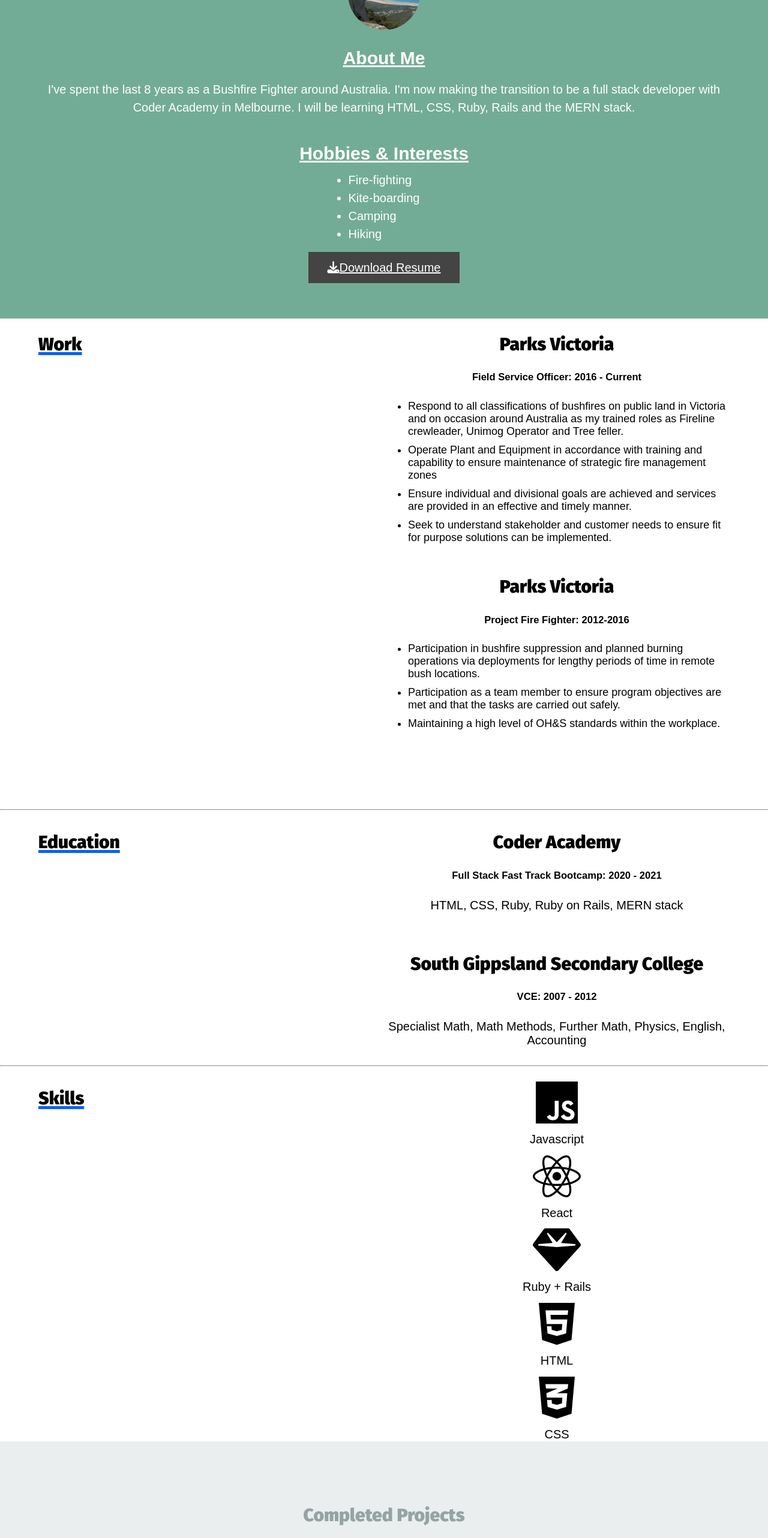
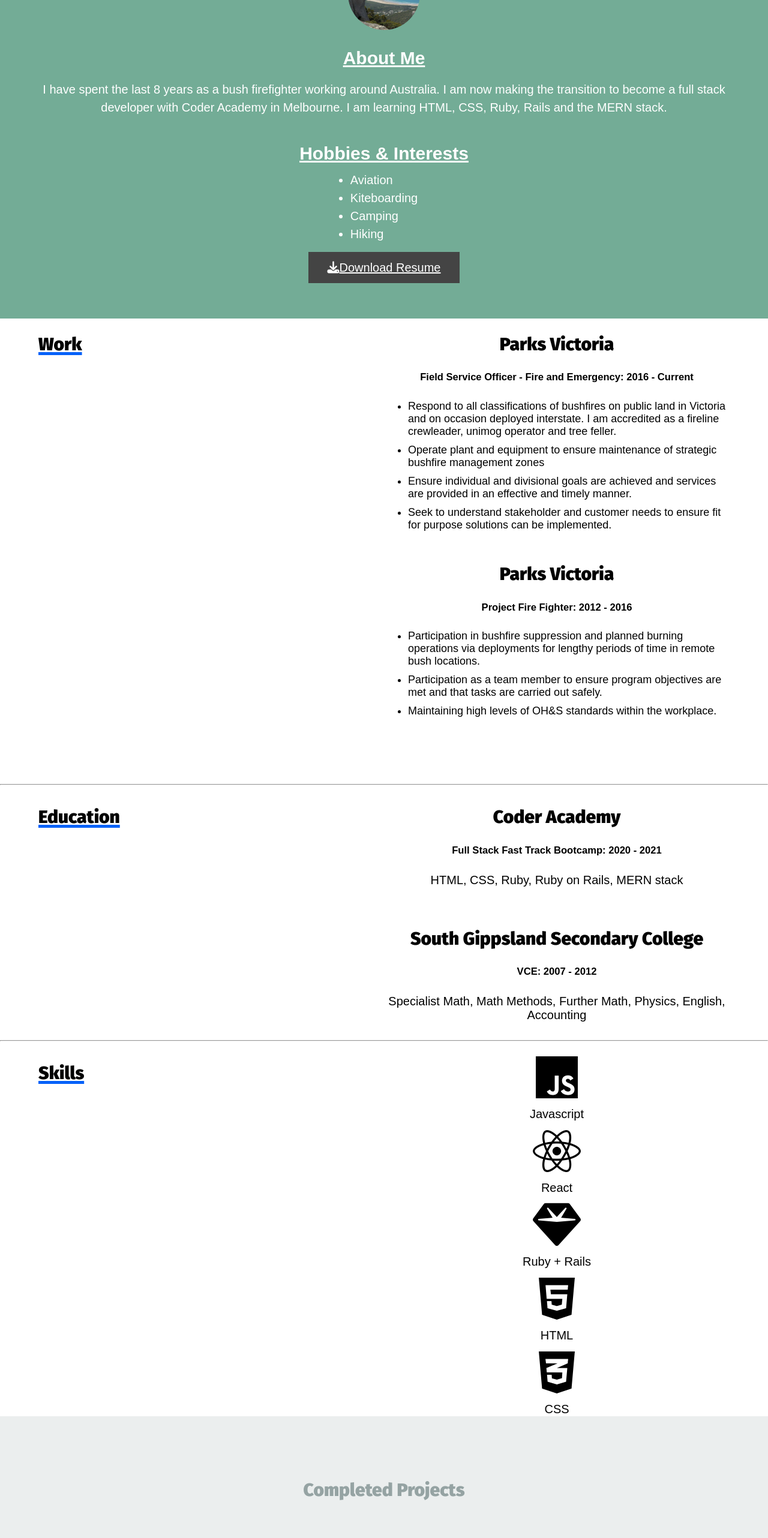
Before and after one commit to RoryMusinskas/React-Portfolio, a React (Create React App) app: page / in a window 1280 px wide. Shown: the part 920-3484 px from the top of the page at 60% size. Built offline with nearby package versions, Linux system fonts and the light colour scheme; a web font is replaced by a local one.

Commit message:
Made app stateful. Added a JSON file which stores all the data that may be changed over time. This dynamically renders and allows for data to be changed in only one spot. Changed all components to class components.

```diff
--- a/src/App.js
+++ b/src/App.js
@@ -1,3 +1,4 @@
+import React from "react";
 import "./stylesheets/App.css";
 import Header from "./components/Header";
 import AboutArticle from "./components/About-article";
@@ -5,18 +6,31 @@ import Skills from "./components/Skills";
 import Projects from "./components/Projects";
 import Contact from "./components/Contact";
 import Footer from "./components/Footer";
+import data from "./information.json";
 
-function App() {
+class App extends React.Component {
+  constructor(props) {
+    super(props);
+    this.state = {
+      data: data,
+    };
+  }
+
+  render() {
     return (
       <div className="App">
         {/* <!-- header component with links to the 4 main pages on my website --> */}
-      <Header />
+        <Header data={this.state.data.header} />
         {/* <!-- main component which contains information about me. It also links to about me and contact me --> */}
-      <AboutArticle />
+        <AboutArticle data={this.state.data.about} />
         {/* <!-- skills component which contains my school/work history and skills--> */}
-      <Skills />
+        <Skills
+          employment={this.state.data.employment}
+          education={this.state.data.education}
+          skills={this.state.data.skills}
+        />
         {/* <!-- projects component which shows off projects I have created-->*/}
-      <Projects />
+        <Projects projects={this.state.data.projects} />
         {/* <!-- contact component for people to get in touch with me-->*/}
         <Contact />
         {/* <!-- footer container which has three icons that link to my social accounts --> */}
@@ -24,5 +38,6 @@ function App() {
       </div>
     );
   }
+}
 
 export default App;
--- a/src/components/About-article.jsx
+++ b/src/components/About-article.jsx
@@ -1,8 +1,17 @@
-import React from "react";
+import React, { Component } from "react";
 import "../stylesheets/about.css";
 import image from "../Portfolio.jpg";
 
-const AboutArticle = () => {
+class AboutArticle extends Component {
+  constructor(props) {
+    super(props);
+    this.state = {
+      blurb: this.props.data.blurb,
+      hobbies: this.props.data.hobbies,
+      resume: this.props.data.resume,
+    };
+  }
+  render() {
     return (
       <section id="about">
         <div className="row">
@@ -11,27 +20,19 @@ const AboutArticle = () => {
           </div>
           <div className="row">
             <h2>About Me</h2>
-          <p>
-            I've spent the last 8 years as a Bushfire Fighter around Australia.
-            I'm now making the transition to be a full stack developer with
-            Coder Academy in Melbourne. I will be learning HTML, CSS, Ruby,
-            Rails and the MERN stack.
-          </p>
+            <p>{this.state.blurb}</p>
             <div className="hobbies">
               <h2>Hobbies & Interests</h2>
               <ul id="hobby-list">
-              <li>Fire-fighting</li>
-              <li>Kite-boarding</li>
-              <li>Camping</li>
-              <li>Hiking</li>
+                {this.state.hobbies.map((item) => {
+                  return <li>{item}</li>;
+                })}
               </ul>
             </div>
             <div className="row download">
               <p>
                 <a
-                href={
-                  "https://drive.google.com/file/d/1asWCuamdyeveuia0bAjxUJLnHsdCF2KR/view?usp=sharing"
-                }
+                  href={this.state.resume}
                   className="button"
                   target="_blank"
                   rel="noreferrer"
@@ -45,6 +46,7 @@ const AboutArticle = () => {
         </div>
       </section>
     );
-};
+  }
+}
 
 export default AboutArticle;
--- a/src/components/Header.jsx
+++ b/src/components/Header.jsx
@@ -4,7 +4,14 @@ import ParticlesBg from "particles-bg";
 
 import "../stylesheets/header.css";
 
-const Header = () => {
+class Header extends React.Component {
+  constructor(props) {
+    super(props);
+    this.state = {
+      data: this.props.data,
+    };
+  }
+  render() {
     return (
       <>
         <ParticlesBg type="fountain" num={2} bg={true} />
@@ -12,10 +19,10 @@ const Header = () => {
           <Navbar />
           <div className="row banner">
             <div className="banner-text">
-            <h1 className="responsive-headline">Rory Musinskas</h1>
+              <h1 className="responsive-headline">{this.state.data.name}</h1>
               <hr />
               <a
-              href={"https://github.com/RoryMusinskas"}
+                href={this.state.data.github}
                 className="button btn github-btn"
                 id="github"
               >
@@ -31,6 +38,7 @@ const Header = () => {
         </header>
       </>
     );
-};
+  }
+}
 
 export default Header;
--- a/src/components/Skills.jsx
+++ b/src/components/Skills.jsx
@@ -1,7 +1,16 @@
-import React from "react";
+import React, { Component } from "react";
 import "../stylesheets/skills.css";
 
-const Skills = () => {
+class Skills extends Component {
+  constructor(props) {
+    super(props);
+    this.state = {
+      employment: this.props.employment,
+      education: this.props.education,
+      skills: this.props.skills,
+    };
+  }
+  render() {
     return (
       <section id="skills">
         <div className="skills-wrapper">
@@ -9,48 +18,22 @@ const Skills = () => {
             <div className="title">
               <h1 className="section-header">Work</h1>
             </div>
-          <div className="first-item">
-            <h1>Parks Victoria</h1>
-            <h5>Field Service Officer: 2016 - Current</h5>
+
+            {this.state.employment.map((job) => {
+              return (
+                <div className={job.class}>
+                  <h1>{job.employer}</h1>
+                  <h5>
+                    {job.title}: {job.years}
+                  </h5>
                   <ul className="skills-list">
-              <li>
-                Respond to all classifications of bushfires on public land in
-                Victoria and on occasion around Australia as my trained roles as
-                Fireline crewleader, Unimog Operator and Tree feller.
-              </li>
-              <li>
-                Operate Plant and Equipment in accordance with training and
-                capability to ensure maintenance of strategic fire management
-                zones
-              </li>
-              <li>
-                Ensure individual and divisional goals are achieved and services
-                are provided in an effective and timely manner.
-              </li>
-              <li>
-                Seek to understand stakeholder and customer needs to ensure fit
-                for purpose solutions can be implemented.
-              </li>
+                    {job.description.map((item) => {
+                      return <li>{item}</li>;
+                    })}
                   </ul>
                 </div>
-          <div className="second-item">
-            <h1>Parks Victoria</h1>
-            <h5>Project Fire Fighter: 2012-2016</h5>
-            <ul className="skills-list">
-              <li>
-                Participation in bushfire suppression and planned burning
-                operations via deployments for lengthy periods of time in remote
-                bush locations.
-              </li>
-              <li>
-                Participation as a team member to ensure program objectives are
-                met and that the tasks are carried out safely.
-              </li>
-              <li>
-                Maintaining a high level of OH&S standards within the workplace.
-              </li>
-            </ul>
-          </div>
+              );
+            })}
           </div>
           <hr />
 
@@ -58,19 +41,18 @@ const Skills = () => {
             <div className="title">
               <h1 className="section-header">Education</h1>
             </div>
-          <div className="first-item">
-            <h1>Coder Academy</h1>
-            <h5>Full Stack Fast Track Bootcamp: 2020 - 2021</h5>
-            <p>HTML, CSS, Ruby, Ruby on Rails, MERN stack</p>
+
+            {this.state.education.map((education) => {
+              return (
+                <div className={education.class}>
+                  <h1>{education.institute}</h1>
+                  <h5>
+                    {education.course}: {education.years}
+                  </h5>
+                  <p>{education.about}</p>
                 </div>
-          <div className="second-item">
-            <h1>South Gippsland Secondary College</h1>
-            <h5>VCE: 2007 - 2012</h5>
-            <p>
-              Specialist Math, Math Methods, Further Math, Physics, English,
-              Accounting
-            </p>
-          </div>
+              );
+            })}
           </div>
           <hr />
 
@@ -78,34 +60,24 @@ const Skills = () => {
             <div className="title">
               <h1 className="section-header">Skills</h1>
             </div>
+
             <div className="first-item">
               <ul id="skills-icons">
+                {this.state.skills.map((skill) => {
+                  return (
                     <li>
-                <i className="fab fa-js fa-4x"></i>
-                <p>Javascript</p>
+                      <i className={skill.class}></i>
+                      <p>{skill.title}</p>
                     </li>
-              <li>
-                <i className="fab fa-react fa-4x"></i>
-                <p>React</p>
-              </li>
-              <li>
-                <i className="fas fa-gem fa-4x"></i>
-                <p>Ruby + Rails</p>
-              </li>
-              <li>
-                <i className="fab fa-html5 fa-4x"></i>
-                <p>HTML</p>
-              </li>
-              <li>
-                <i className="fab fa-css3-alt fa-4x"></i>
-                <p>CSS</p>
-              </li>
+                  );
+                })}
               </ul>
             </div>
           </div>
         </div>
       </section>
     );
-};
+  }
+}
 
 export default Skills;
```
Also changed, not shown: src/components/Projects.jsx (+27 -51 lines). Lines whose indentation alone changed are shown as unchanged.
